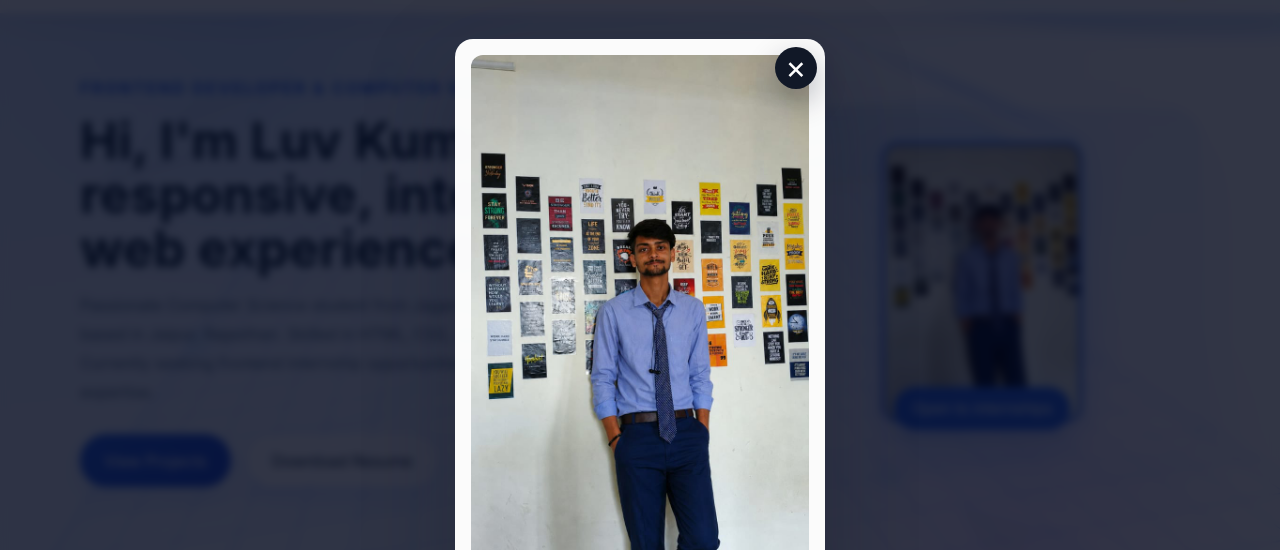
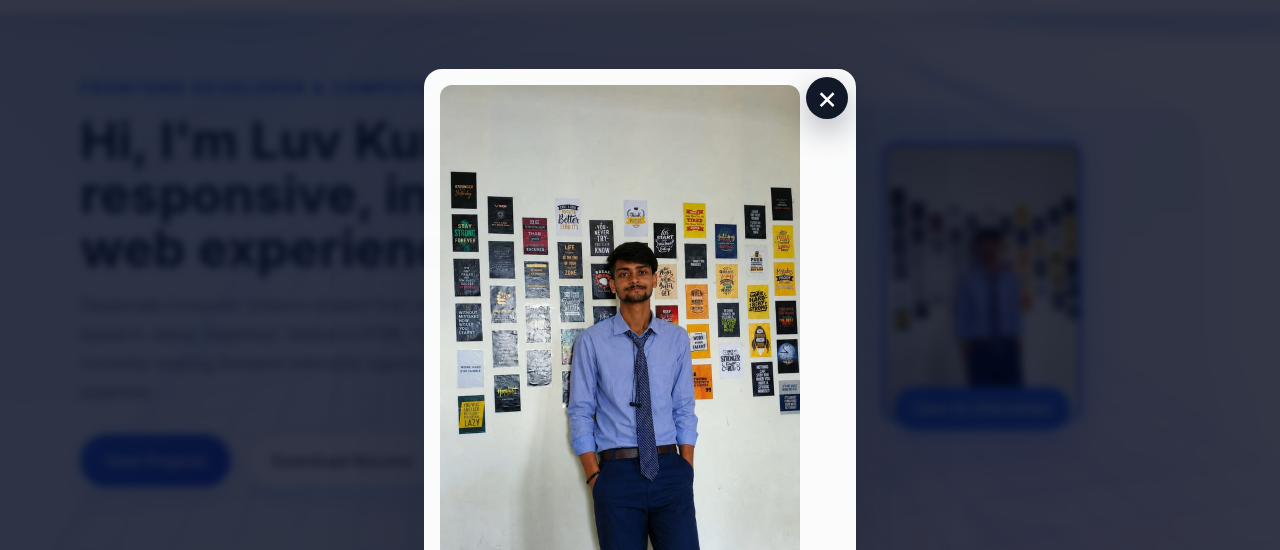
Before and after one commit to KrishShukla07/Luv-Kumar-Portfolio, a plain HTML site: page index.html in a window 1280 px wide. Both pictures are taken after a click on the button "View profile picture". Shown: the part 45-595 px from the top of the page. Drawn offline with Linux system fonts and the light colour scheme.

Commit message:
Refine profile picture framing

```diff
--- a/styles.css
+++ b/styles.css
@@ -515,7 +515,7 @@ h1 {
   width: 200px;
   height: 280px;
   border-radius: 16px;
-  background: url('profile.jpeg') center / cover no-repeat;
+  background: url('profile.jpeg') center 18% / cover no-repeat;
   box-shadow: 0 10px 40px rgba(37, 99, 235, 0.25);
   border: 3px solid var(--primary);
 }
@@ -1025,12 +1025,14 @@ h1 {
 
 .image-modal-content img {
   display: block;
-  width: auto;
+  width: min(100%, 360px);
+  aspect-ratio: 2 / 3;
   max-width: 100%;
   max-height: 75vh;
   height: auto;
   border-radius: 12px;
-  object-fit: contain;
+  object-fit: cover;
+  object-position: center 18%;
 }
 
 .image-modal-close {
```
